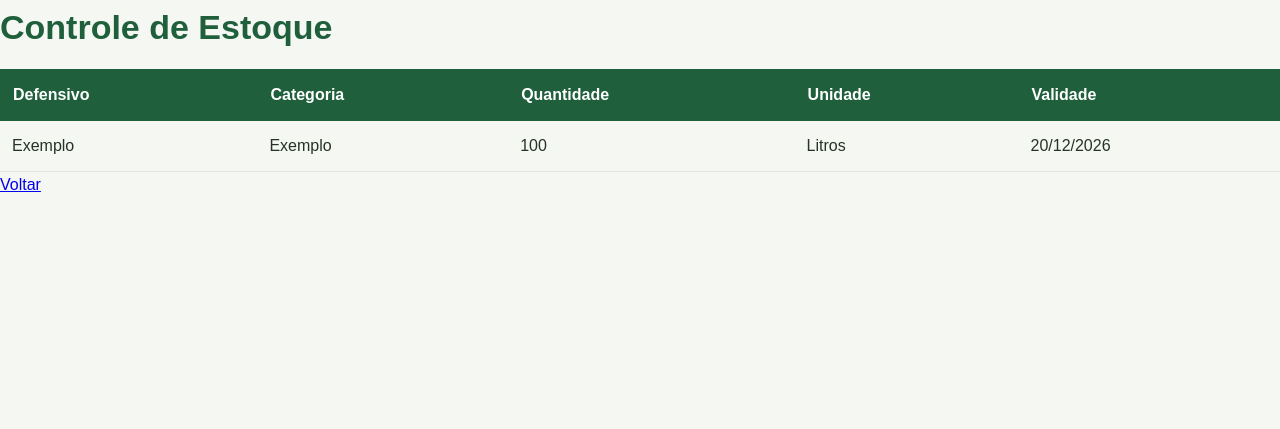
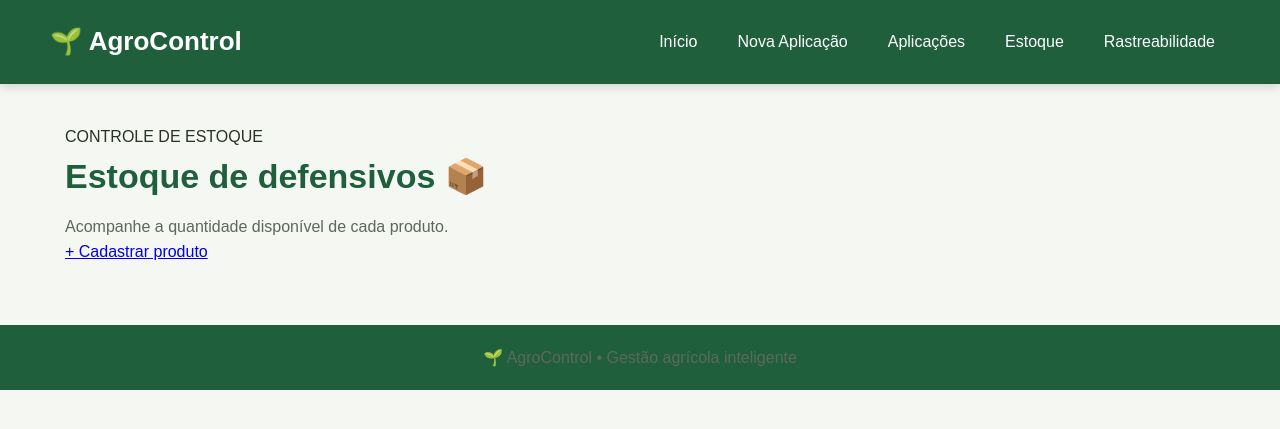
Before and after one commit to rafaelaoliveiira01-droid/AgroControle, a Flask app: template templates/estoque.html in a window 1280 px wide. Shown: the top 429 px of the page. Run offline with Flask 3, Linux system fonts and the light colour scheme; the template is opened without the code that fills it, so the values that code supplies are empty.

Commit message:
cadastro do pro

```diff
--- a/templates/estoque.html
+++ b/templates/estoque.html
@@ -1,37 +1,175 @@
 <!DOCTYPE html>
 <html lang="pt-BR">
+
 <head>
     <meta charset="UTF-8">
     <meta name="viewport" content="width=device-width, initial-scale=1.0">
-    <title>Estoque</title>
-    <link rel="stylesheet" href="{{ url_for('static', filename='style.css') }}">
+
+    <title>Estoque | AgroControl</title>
+
+    <link rel="stylesheet"
+          href="{{ url_for('static', filename='style.css') }}">
 </head>
 
 <body>
 
-    <h1>Controle de Estoque</h1>
+<header>
 
-    <table>
+    <div class="logo">
+        🌱 AgroControl
+    </div>
 
-        <tr>
-            <th>Defensivo</th>
-            <th>Categoria</th>
-            <th>Quantidade</th>
-            <th>Unidade</th>
-            <th>Validade</th>
-        </tr>
+    <nav>
+        <a href="/">Início</a>
+        <a href="/cadastro">Nova Aplicação</a>
+        <a href="/aplicacoes">Aplicações</a>
+        <a href="/estoque" class="ativo">Estoque</a>
+        <a href="/rastreabilidade">Rastreabilidade</a>
+    </nav>
 
-        <tr>
-            <td>Exemplo</td>
-            <td>Exemplo</td>
-            <td>100</td>
-            <td>Litros</td>
-            <td>20/12/2026</td>
-        </tr>
+</header>
 
-    </table>
 
-    <a href="/">Voltar</a>
+<main>
+
+    <section class="secao">
+
+        <div class="titulo-secao">
+
+    <div>
+
+        <span class="tag">
+            CONTROLE DE ESTOQUE
+        </span>
+
+        <h1>
+            Estoque de defensivos 📦
+        </h1>
+
+        <p>
+            Acompanhe a quantidade disponível de cada produto.
+        </p>
+
+    </div>
+
+    <a
+        href="/cadastro-produto"
+        class="botao"
+    >
+        + Cadastrar produto
+    </a>
+
+</div>
+
+
+        <div class="estoque-grid">
+
+            {% for defensivo in defensivos %}
+
+            <div class="estoque-card">
+
+                <div class="estoque-topo">
+
+                    <div class="produto-icone">
+                        🧪
+                    </div>
+
+                    <span class="
+                        {% if defensivo.estoque <= 20 %}
+                            estoque-baixo
+                        {% else %}
+                            estoque-normal
+                        {% endif %}
+                    ">
+
+                        {% if defensivo.estoque <= 20 %}
+                            Estoque baixo
+                        {% else %}
+                            Disponível
+                        {% endif %}
+
+                    </span>
+
+                </div>
+
+
+                <h2>
+                    {{ defensivo.nome }}
+                </h2>
+
+
+                <div class="estoque-info">
+
+                    <div>
+                        <span>Quantidade disponível</span>
+
+                        <strong>
+                            {{ "%.2f"|format(defensivo.estoque) }} L
+                        </strong>
+                    </div>
+
+                    <div>
+                        <span>Período de carência</span>
+
+                        <strong>
+                            {{ defensivo.carencia }} dias
+                        </strong>
+                    </div>
+
+                </div>
+
+
+                <div class="barra-fundo">
+
+                    {% set percentual =
+                        (defensivo.estoque / 120 * 100)
+                    %}
+
+                    {% if percentual > 100 %}
+                        {% set percentual = 100 %}
+                    {% endif %}
+
+                    <div
+                        class="barra-estoque"
+                        style="width: {{ percentual }}%;">
+                    </div>
+
+                </div>
+
+
+                {% if defensivo.estoque <= 20 %}
+
+                    <p class="aviso-estoque">
+                        ⚠ Atenção: estoque baixo.
+                    </p>
+
+                {% else %}
+
+                    <p class="estoque-ok">
+                        ✓ Estoque em quantidade adequada.
+                    </p>
+
+                {% endif %}
+
+            </div>
+
+            {% endfor %}
+
+        </div>
+
+    </section>
+
+</main>
+
+
+<footer>
+
+    <p>
+        🌱 AgroControl • Gestão agrícola inteligente
+    </p>
+
+</footer>
 
 </body>
+
 </html>
```
Also changed, not shown: templates/cadastro_produto.html (added, +205 -0 lines).
